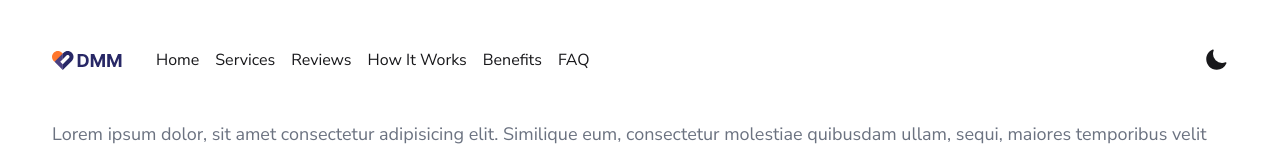
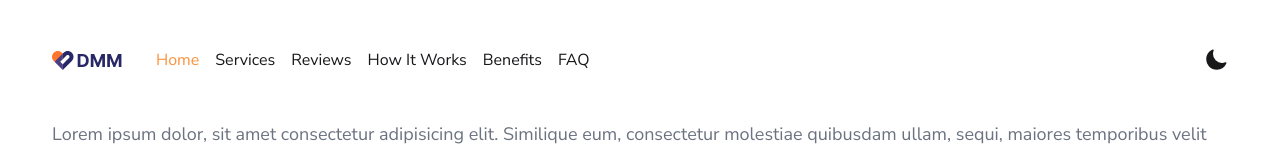
Before and after one commit to DmitryPonomarenko34/SMM-Next.js-TailwindCSS-React.js-Typescript, a Next.js app: page / in a window 1280 px wide. Shown: the top 153 px of the page. Built offline with nearby package versions, Linux system fonts and the light colour scheme.

Commit message:
fix active link color

```diff
--- a/styles/globals.css
+++ b/styles/globals.css
@@ -24,7 +24,7 @@
   }
 
   .active-link {
-    @apply bg-orange-400 sm:bg-transparent pointer-events-none;
+    @apply bg-orange-400 sm:text-orange-400 sm:dark:text-orange-400 sm:bg-transparent pointer-events-none;
   }
 
   .nav-item {
```
